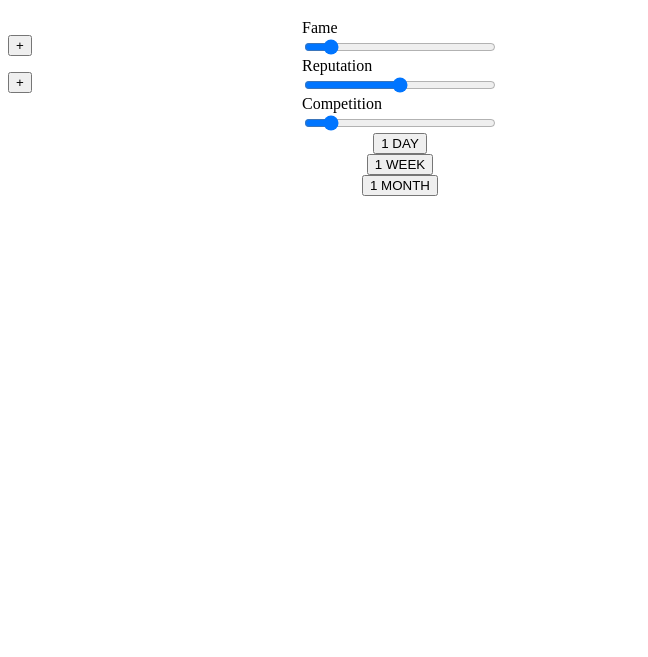
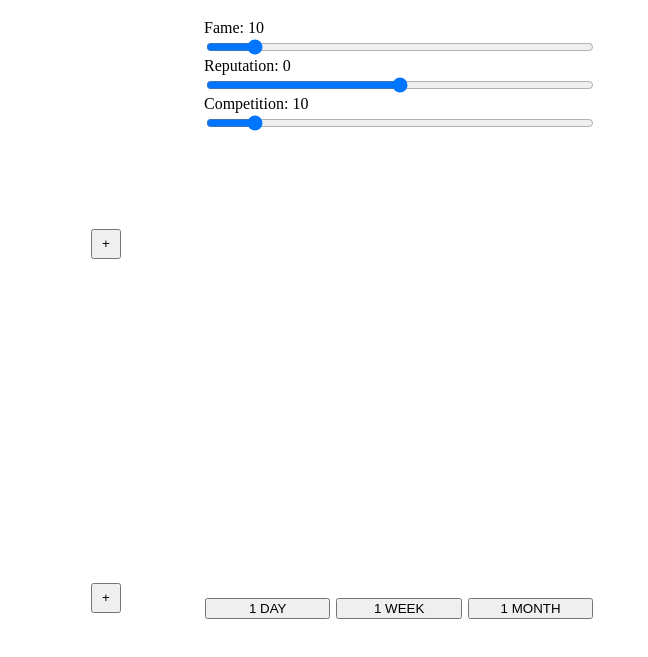
Before and after one commit to AidanHilt/verbose-waffle, an Electron app: page index.html in a window 800 px wide. Shown: the part 61-718 px from the top of the page, without its empty margins (0-648 px from the left). Drawn offline with nearby package versions, Linux system fonts and the light colour scheme.

Commit message:
Added some extra work for the UI. Now its getting close to bedtime.

```diff
--- /dev/null
+++ b/homepage.js
@@ -0,0 +1,20 @@
+/*Importing libraries that we need*/
+let $ = require('jquery');
+
+/*Add functionality to the sliders to allow them to display
+their values to the user.
+*/
+$("#fameLabel").text("Fame: " + document.getElementById("fameSlider").value);
+document.getElementById("fameSlider").addEventListener('input', function(){
+    $("#fameLabel").text("Fame: " + document.getElementById("fameSlider").value);
+});
+
+$("#repLabel").text("Reputation: " + document.getElementById("repSlider").value);
+document.getElementById("repSlider").addEventListener('input', function(){
+    $("#repLabel").text("Reputation: " + document.getElementById("repSlider").value);
+});
+
+$("#compLabel").text("Competition: " + document.getElementById("compSlider").value);
+document.getElementById("compSlider").addEventListener('input', function(){
+    $("#compLabel").text("Competition: " + document.getElementById("compSlider").value);
+});
--- a/index.html
+++ b/index.html
@@ -1,42 +1,45 @@
 <!DOCTYPE html>
 <html>
     <head>
-        <link rel="stylesheet" href="style.css">
+        <link rel="stylesheet" href="style.css"></link>
     </head>
 
     <body>
         <h1>Business Name</h1>
 
     <div id="leftMenu">
-        <ul>
+        <ul id="menuListTop">
 
         </ul>
         <button type="button" id="addItem" class="leftMenuButton">+</button>
-
-        <ul>
+        <ul id="menuListBottom">
 
         </ul>
-
         <button type="button" id="addExpense" class="leftMenuButton">+</button>
     </div>
 
     <div id="center">
         <div id="sliders">
-            <label for="fameSlider" class="centerLabel">Fame</label>
+            <label for="fameSlider" class="centerLabel" id="fameLabel">Fame</label>
             <input type="range" min="-1" max="100" value="10" class="slider" id="fameSlider">
 
-            <label for="repSlider" class="centerLabel">Reputation</label>
+            <label for="repSlider" class="centerLabel" id="repLabel">Reputation</label>
             <input type="range" min="-100" max="100" value="0" class="slider" id="repSlider">
 
-            <label for="compSlider" class="centerLabel">Competition</label>
+            <label for="compSlider" class="centerLabel" id="compLabel">Competition</label>
             <input type="range" min="-1" max="100" value="10" class="slider" id="compSlider">
         </div>
 
-        <button type="button" id="simDay" class="simButton">1 DAY</button>
-        <button type="button" id="simWeek" class="simButton">1 WEEK</button>
-        <button type="button" id="simMonth" class="simButton">1 MONTH</button>
+        <div id="centralInfo"></div>
+
+        <div id="simButtons">
+            <button type="button" id="simDay" class="simButton">1 DAY</button>
+            <button type="button" id="simWeek" class="simButton">1 WEEK</button>
+            <button type="button" id="simMonth" class="simButton">1 MONTH</button>
+        </div>
     </div>
 
+    <script src="homepage.js"></script>
 
     </body>
 </html>
--- a/index.js
+++ b/index.js
@@ -1,4 +1,4 @@
-const { app, BrowserWindow } = require('electron')
+const { app, BrowserWindow } = require('electron');
 
 function createWindow () {
   // Create the browser window.
@@ -11,8 +11,9 @@ function createWindow () {
   })
 
   // and load the index.html of the app.
-  win.removeMenu();
+  //win.removeMenu();
   win.loadFile('index.html');
+
 }
 
 app.whenReady().then(createWindow);
--- a/style.css
+++ b/style.css
@@ -7,19 +7,48 @@ h1{
     align-items: center;
     float: left;
     width: 25%;
+    display: flex;
+    flex-direction: column;
 }
 
 #center{
     float:left;
     width: 50%;
-    display:flex;
+    display: flex;
     align-items: center;
     flex-direction: column;
 }
 
 #sliders{
-    width: 50%;
+    width: 100%;
     display: flex;
     flex-direction: column;
     flex-wrap: wrap;
 }
+
+#menuListTop{
+    height:21vh;
+}
+
+#menuListBottom{
+    height:34vh;
+}
+
+#centralInfo{
+    height:58vh;
+}
+
+#simButtons{
+    width: 100%;
+}
+
+.leftMenuButton{
+    width: 30px;
+    height: 30px;
+    margin: 10px;
+}
+
+.simButton{
+    width: 32%;
+    margin: 1px;
+}
```
Also changed, not shown: package.json (+7 -2 lines), 1 other file.
